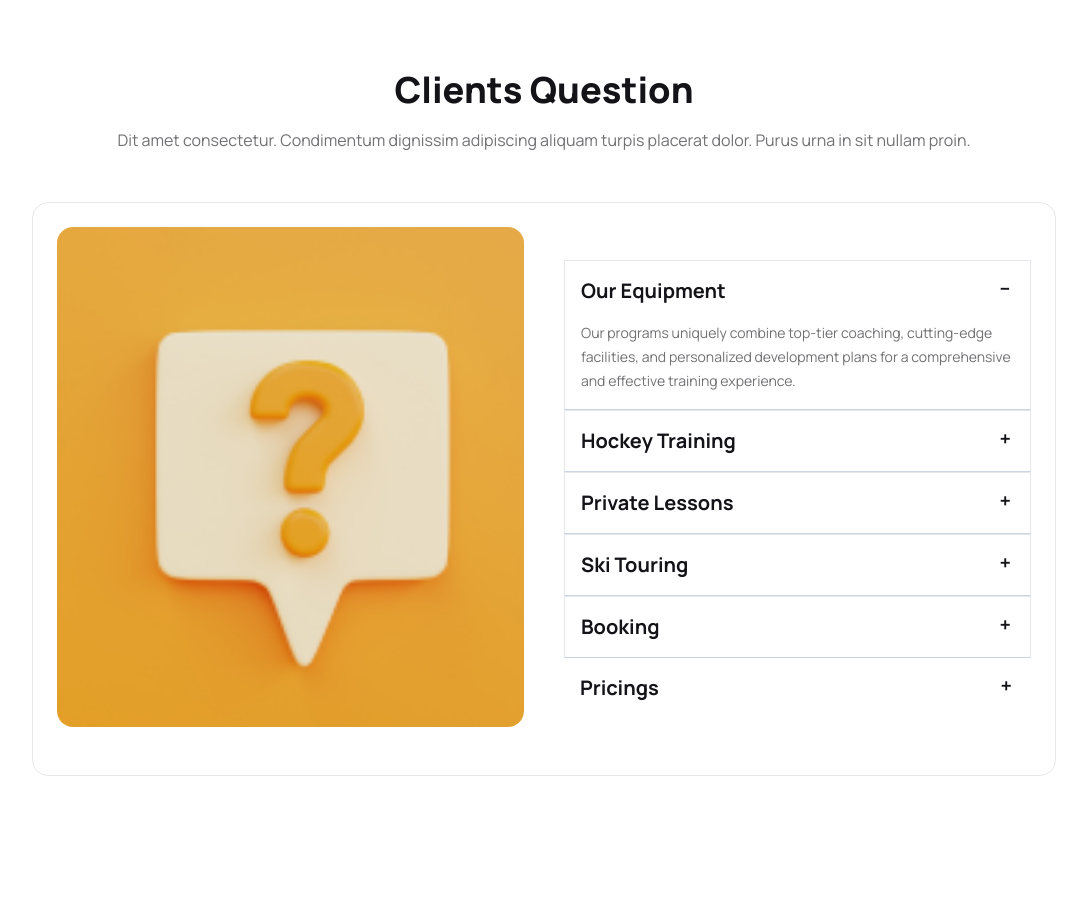
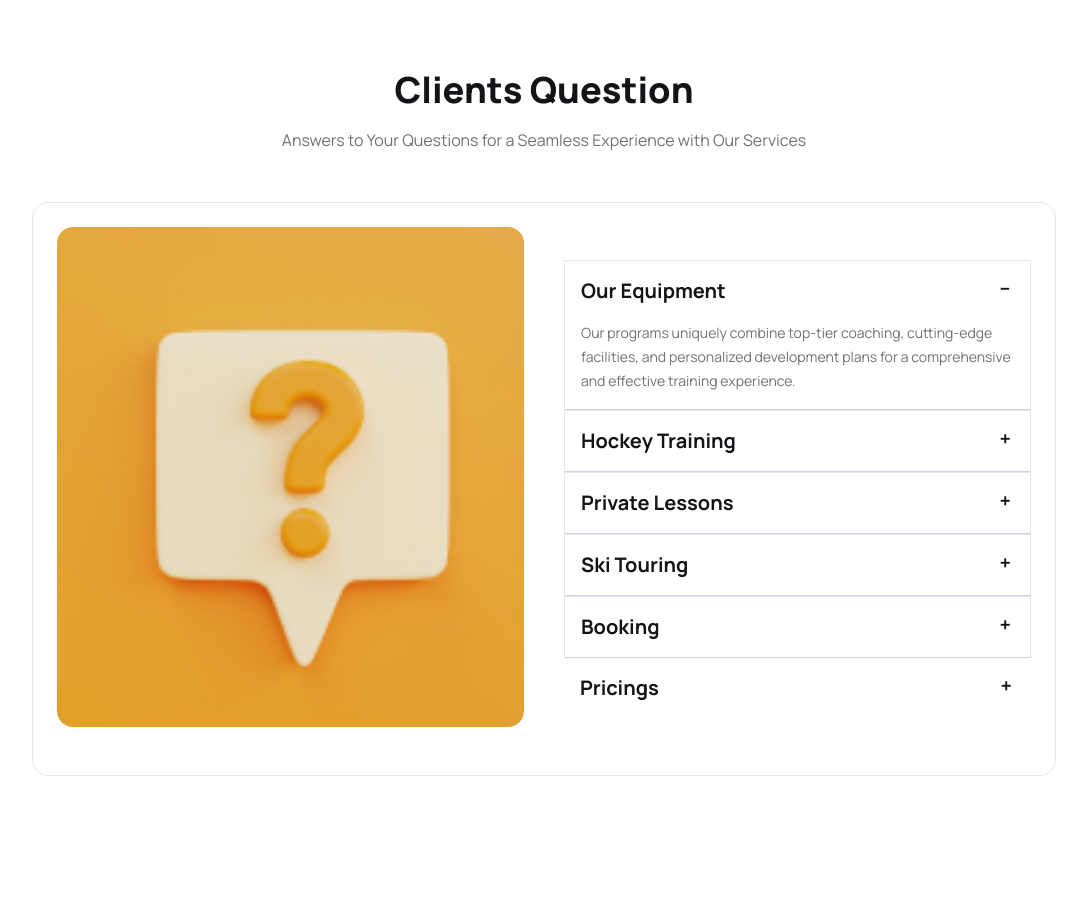
Before and after one commit to GaziFayaz/B9A3-Hockeys, a plain HTML site: page index.html in a window 1280 px wide. Shown: the part 3600-4501 px from the top of the page, without its empty margins (96-1183 px from the left). Drawn offline with nearby package versions, Linux system fonts and the light colour scheme.

Commit message:
remove dummy text from clients question section description

```diff
--- a/index.html
+++ b/index.html
@@ -406,8 +406,7 @@
                 Clients Question
             </h3>
             <p class="clients-questions-desc text-[#13131899] text-center leading-6 md:leading-7 mb-12">
-                Dit amet consectetur. Condimentum dignissim adipiscing aliquam turpis placerat dolor. Purus urna in sit
-                nullam proin.
+                Answers to Your Questions for a Seamless Experience with Our Services
             </p>
             <div class="accordian-section w-full flex flex-col md:flex-row md:items-center md:gap-x-10 p-6 border rounded-2xl ">
                 <div class="accordian-img-que w-full md:w-1/2">
```
